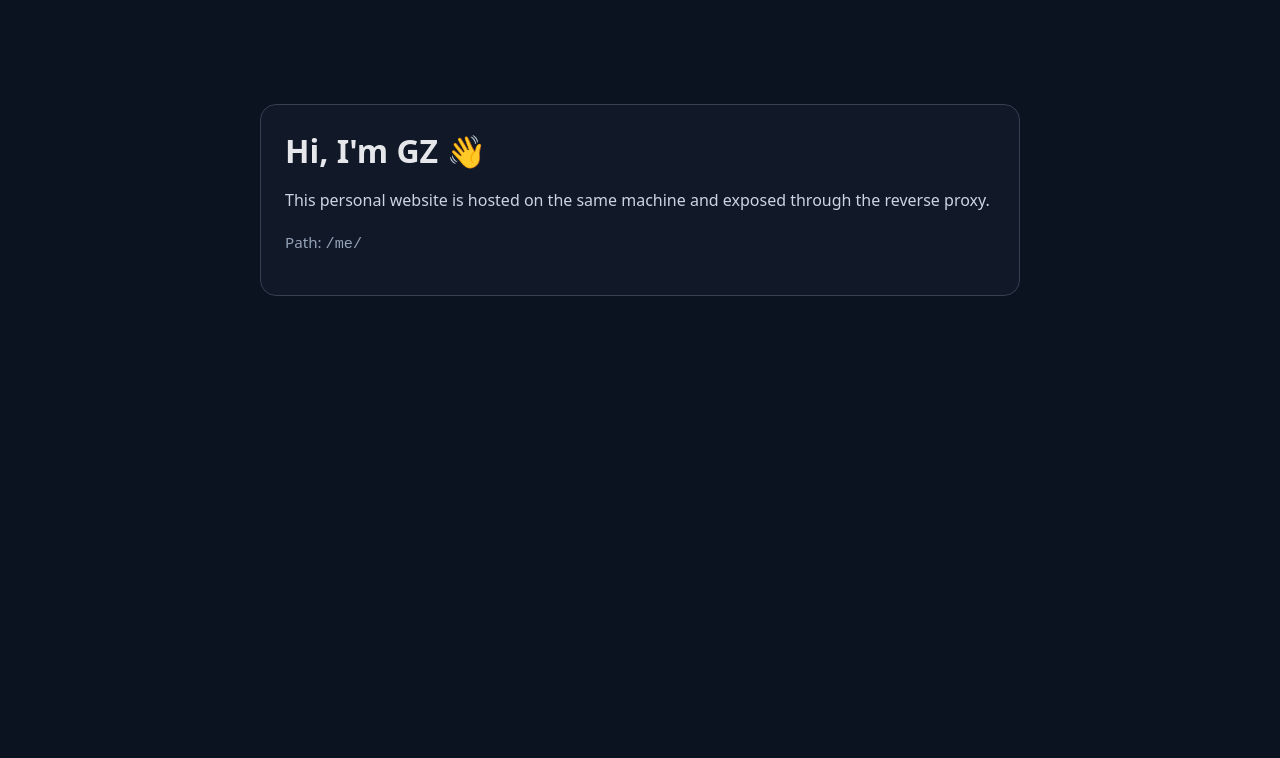
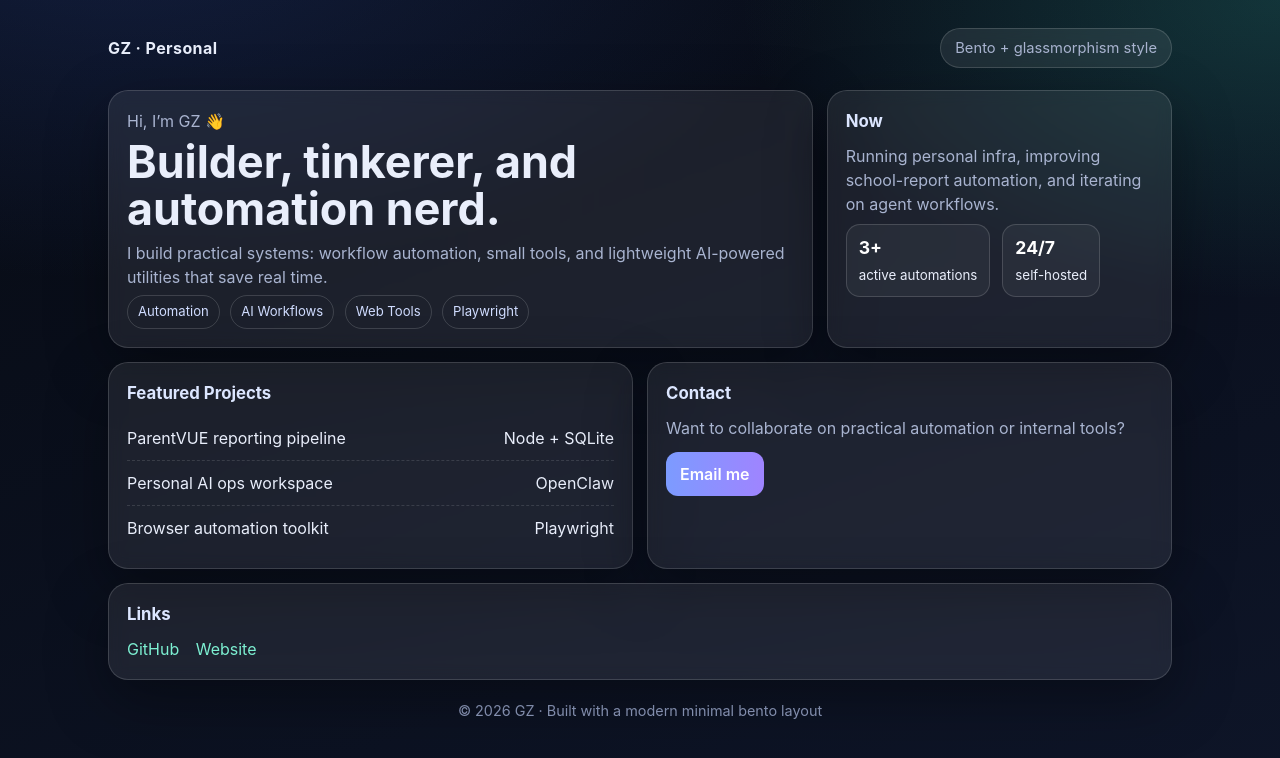
Before and after one commit to gzpcboy/gzpcboy.github.io, a plain HTML site: page index.html in a window 1280 px wide. Drawn offline with Linux system fonts and the light colour scheme.

Commit message:
Redesign site with modern bento/glass style

```diff
--- a/index.html
+++ b/index.html
@@ -3,23 +3,118 @@
 <head>
   <meta charset="utf-8" />
   <meta name="viewport" content="width=device-width, initial-scale=1" />
-  <title>GZ Personal Site</title>
+  <title>GZ — Personal Website</title>
+  <meta name="description" content="Personal site for GZ — projects, notes, and contact." />
   <style>
-    body{font-family:system-ui,-apple-system,Segoe UI,Roboto,Arial,sans-serif;background:#0b1220;color:#e5e7eb;margin:0}
-    .wrap{max-width:760px;margin:10vh auto;padding:24px}
-    .card{background:#111827;border:1px solid #374151;border-radius:16px;padding:24px}
-    h1{margin:0 0 8px;font-size:2rem}
-    p{color:#cbd5e1;line-height:1.6}
-    .muted{color:#94a3b8;font-size:.95rem}
+    :root{
+      --bg:#070b14;
+      --bg2:#0e1528;
+      --card:rgba(255,255,255,0.08);
+      --stroke:rgba(255,255,255,0.15);
+      --text:#e9eefb;
+      --muted:#a9b4d0;
+      --accent:#7c9bff;
+      --accent2:#7df0d2;
+      --shadow:0 20px 60px rgba(0,0,0,.35);
+    }
+    *{box-sizing:border-box}
+    body{
+      margin:0;
+      color:var(--text);
+      font:16px/1.5 Inter,ui-sans-serif,system-ui,-apple-system,Segoe UI,Roboto,Arial,sans-serif;
+      background:
+        radial-gradient(1200px 600px at 10% -10%, #29438f55 0%, transparent 60%),
+        radial-gradient(900px 500px at 100% 0%, #2c9d8c44 0%, transparent 60%),
+        linear-gradient(160deg,var(--bg),var(--bg2));
+      min-height:100vh;
+    }
+    .wrap{max-width:1100px;margin:0 auto;padding:28px 18px 50px}
+    .nav{display:flex;justify-content:space-between;align-items:center;margin-bottom:22px}
+    .brand{font-weight:700;letter-spacing:.4px}
+    .pill{padding:8px 14px;border:1px solid var(--stroke);border-radius:999px;background:var(--card);backdrop-filter:blur(8px);color:var(--muted);font-size:.92rem}
+    .grid{display:grid;grid-template-columns:repeat(12,1fr);gap:14px}
+    .card{
+      background:var(--card);
+      border:1px solid var(--stroke);
+      border-radius:20px;
+      padding:18px;
+      box-shadow:var(--shadow);
+      backdrop-filter:blur(8px);
+    }
+    .hero{grid-column:span 8;min-height:250px;display:flex;flex-direction:column;justify-content:space-between}
+    .side{grid-column:span 4}
+    .wide{grid-column:span 6}
+    .full{grid-column:span 12}
+    h1{font-size:clamp(1.8rem,3.5vw,3rem);line-height:1.05;margin:6px 0 8px}
+    h2{font-size:1.05rem;margin:0 0 10px;color:#dce6ff}
+    p{margin:0;color:var(--muted)}
+    .tag{display:inline-block;padding:6px 10px;border-radius:999px;border:1px solid var(--stroke);margin:6px 6px 0 0;font-size:.82rem;color:#d0dcff}
+    .stats{display:flex;gap:12px;flex-wrap:wrap;margin-top:8px}
+    .stat{padding:10px 12px;border-radius:14px;background:rgba(255,255,255,.05);border:1px solid var(--stroke)}
+    .stat b{display:block;font-size:1.1rem;color:#fff}
+    .links a{color:var(--accent2);text-decoration:none;margin-right:12px}
+    .project{display:flex;justify-content:space-between;gap:10px;padding:10px 0;border-bottom:1px dashed rgba(255,255,255,.12)}
+    .project:last-child{border-bottom:0}
+    .btn{display:inline-block;margin-top:12px;background:linear-gradient(90deg,var(--accent),#9f84ff);padding:10px 14px;border-radius:12px;color:#fff;text-decoration:none;font-weight:600}
+    footer{margin-top:20px;color:#93a0c3;font-size:.9rem;text-align:center}
+    @media (max-width:900px){
+      .hero,.side,.wide,.full{grid-column:span 12}
+    }
   </style>
 </head>
 <body>
   <div class="wrap">
-    <div class="card">
-      <h1>Hi, I'm GZ 👋</h1>
-      <p>This personal website is hosted on the same machine and exposed through the reverse proxy.</p>
-      <p class="muted">Path: <code>/me/</code></p>
+    <div class="nav">
+      <div class="brand">GZ · Personal</div>
+      <div class="pill">Bento + glassmorphism style</div>
     </div>
+
+    <main class="grid">
+      <section class="card hero">
+        <div>
+          <p>Hi, I’m GZ 👋</p>
+          <h1>Builder, tinkerer, and automation nerd.</h1>
+          <p>I build practical systems: workflow automation, small tools, and lightweight AI-powered utilities that save real time.</p>
+        </div>
+        <div>
+          <span class="tag">Automation</span>
+          <span class="tag">AI Workflows</span>
+          <span class="tag">Web Tools</span>
+          <span class="tag">Playwright</span>
+        </div>
+      </section>
+
+      <aside class="card side">
+        <h2>Now</h2>
+        <p>Running personal infra, improving school-report automation, and iterating on agent workflows.</p>
+        <div class="stats">
+          <div class="stat"><b>3+</b><small>active automations</small></div>
+          <div class="stat"><b>24/7</b><small>self-hosted</small></div>
+        </div>
+      </aside>
+
+      <section class="card wide">
+        <h2>Featured Projects</h2>
+        <div class="project"><span>ParentVUE reporting pipeline</span><span>Node + SQLite</span></div>
+        <div class="project"><span>Personal AI ops workspace</span><span>OpenClaw</span></div>
+        <div class="project"><span>Browser automation toolkit</span><span>Playwright</span></div>
+      </section>
+
+      <section class="card wide">
+        <h2>Contact</h2>
+        <p>Want to collaborate on practical automation or internal tools?</p>
+        <a class="btn" href="mailto:gzproger@gmail.com">Email me</a>
+      </section>
+
+      <section class="card full links">
+        <h2>Links</h2>
+        <a href="https://github.com/gzpcboy" target="_blank" rel="noreferrer">GitHub</a>
+        <a href="https://gzpcboy.github.io/" target="_blank" rel="noreferrer">Website</a>
+      </section>
+    </main>
+
+    <footer>© <span id="y"></span> GZ · Built with a modern minimal bento layout</footer>
   </div>
+  <script>document.getElementById('y').textContent=new Date().getFullYear()</script>
 </body>
 </html>
```
